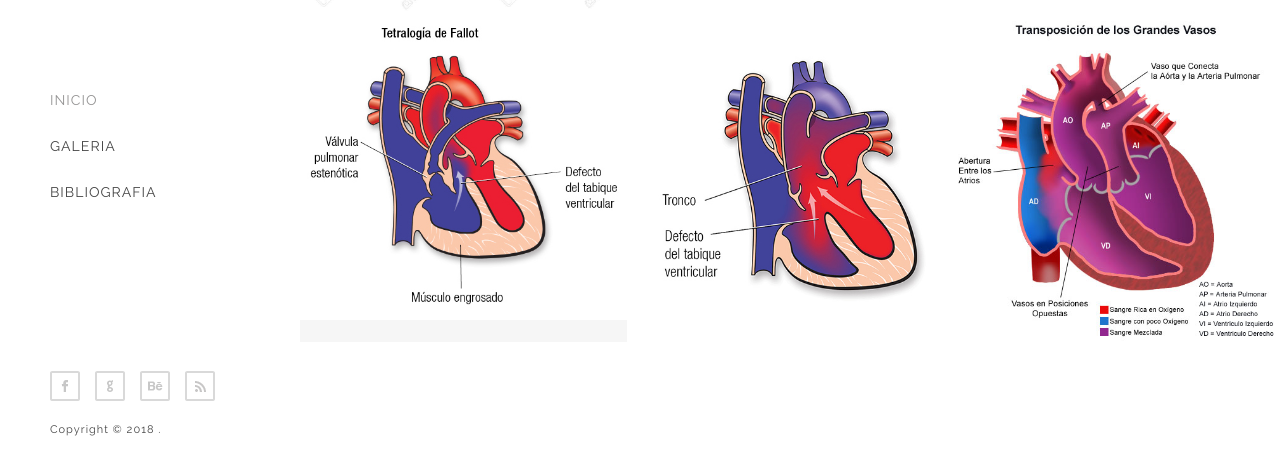
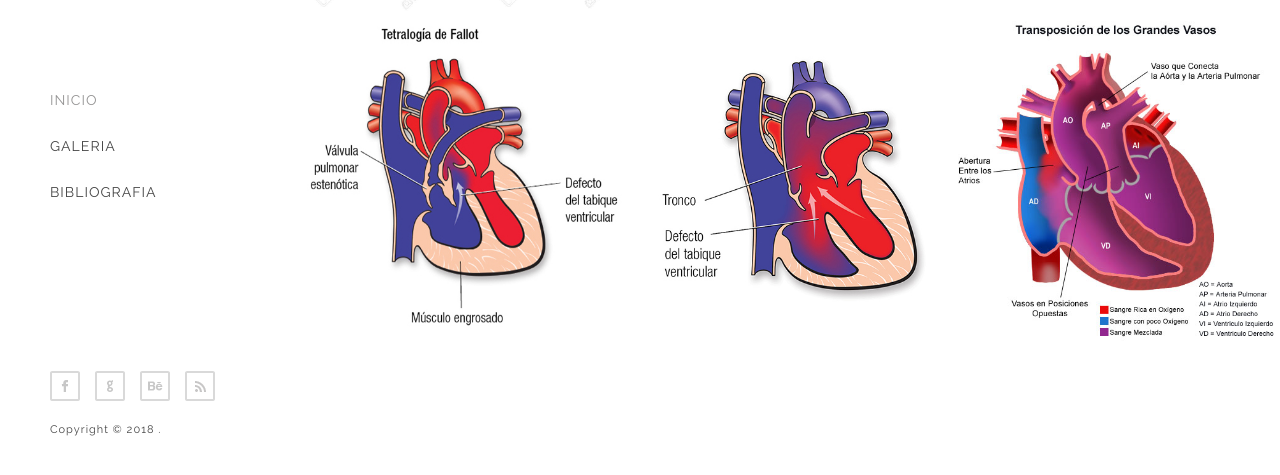
Before and after one commit to pruebajhdx/MedicalWeb, a plain HTML site: page index.html in a window 1280 px wide. Shown: the part 311-786 px from the top of the page. Drawn offline with Linux system fonts and the light colour scheme.

Commit message:
cambio
changeee

```diff
--- a/index.html
+++ b/index.html
@@ -79,7 +79,7 @@
 
 		<div class="work">
 			<a href="tronco.html">
-				<img src="img/tetfa.jpg" class="media" alt=""/>
+				<img src="img/tetfa1.jpg" class="media" alt=""/>
 				<div class="caption">
 					<div class="work_title">
 						<h1>3.	ANOMALIAS DEL TRONCO ARTERIOSO</h1>
```
Also changed, not shown: img/tetfa.jpg (deleted), img/tetfa1.jpg (added).
